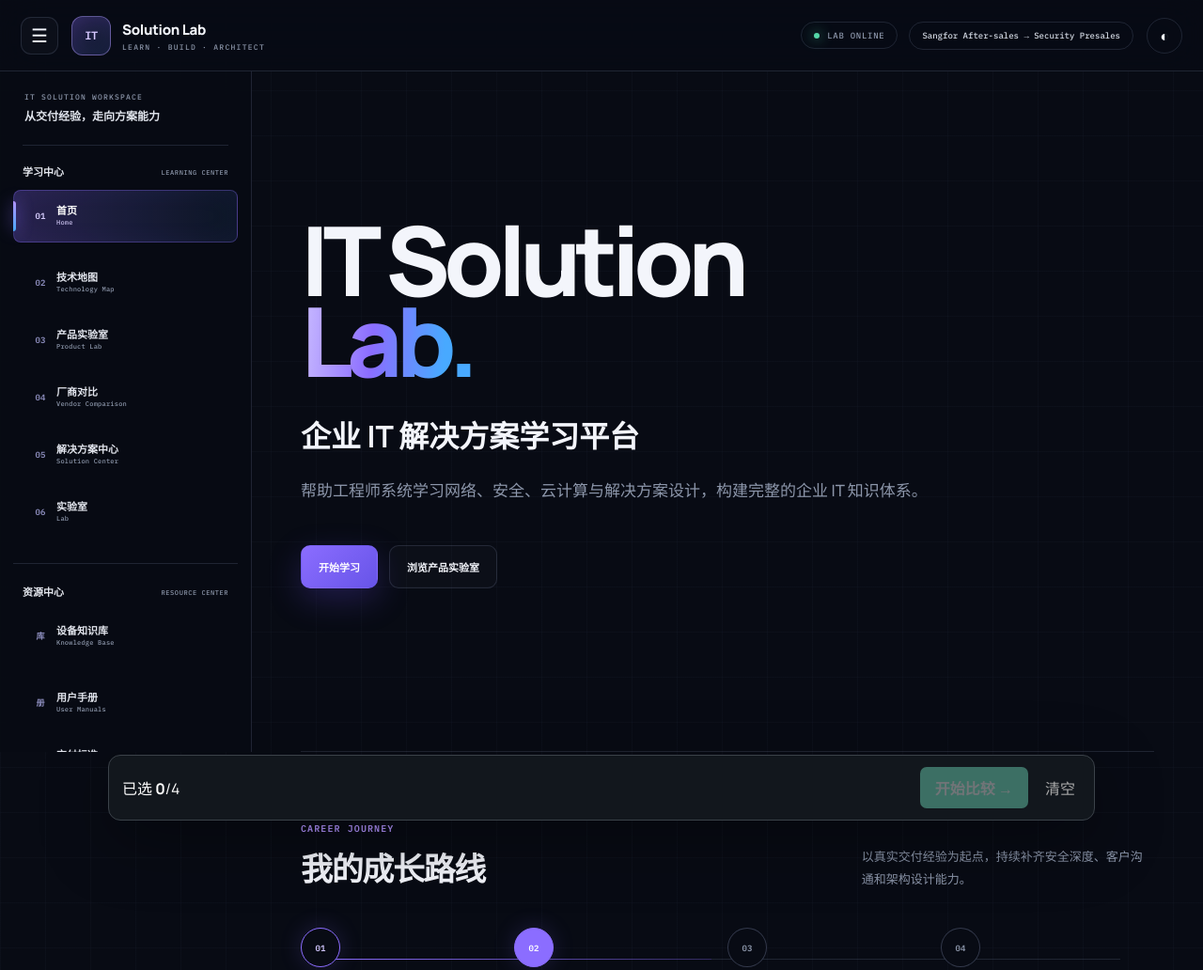
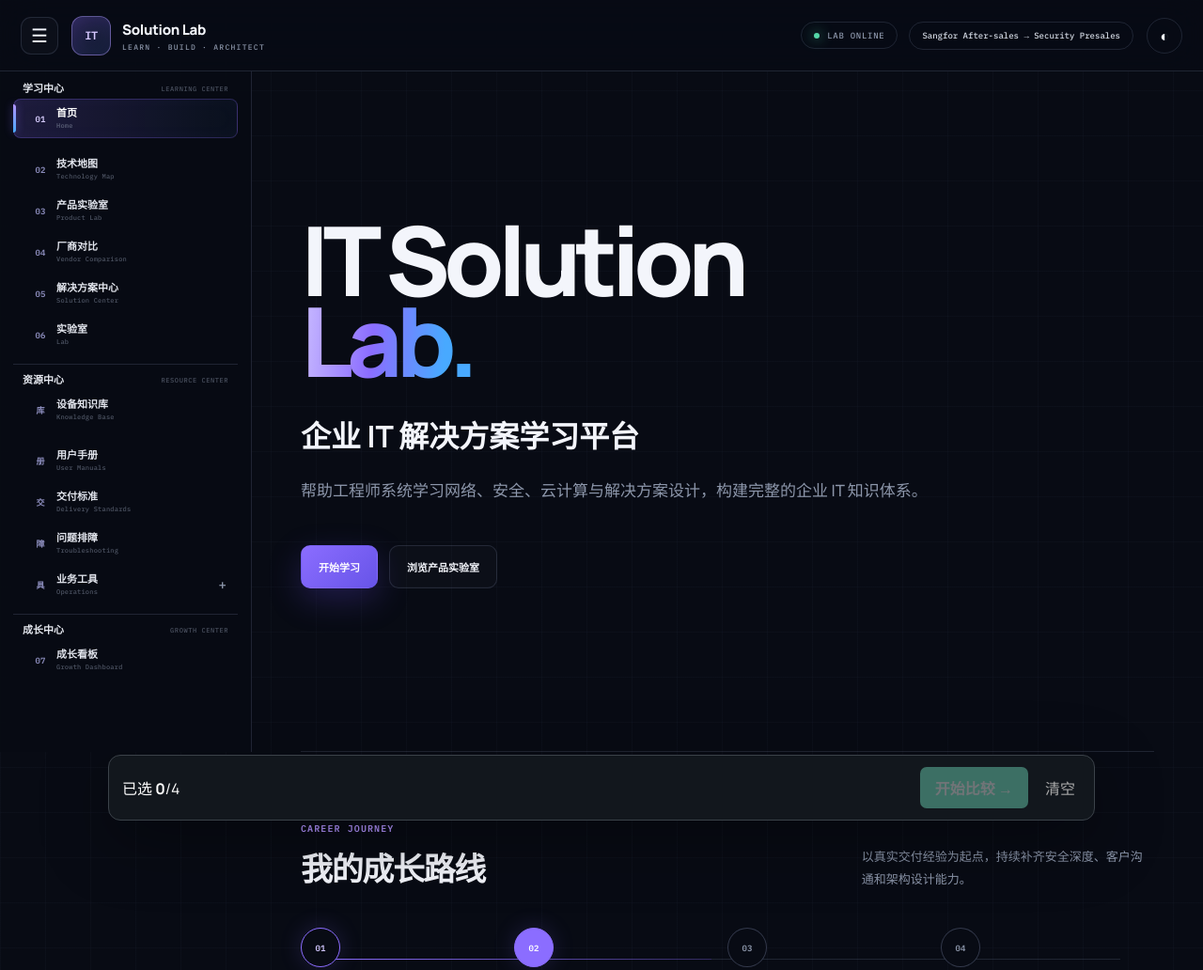
Before and after one commit to coke-at/IT-Solution-Lab, a website: page index.html in a window 1280 px wide. Shown: the top 1032 px of the page at 94% size. Drawn offline with Linux system fonts and the light colour scheme.

Commit message:
Reduce sidebar navigation density

```diff
--- a/index.html
+++ b/index.html
@@ -61,11 +61,15 @@
         <button data-manual><i>册</i><span class="nav-copy"><b>用户手册</b><small>User Manuals</small></span></button>
         <button data-knowledge="delivery"><i>交</i><span class="nav-copy"><b>交付标准</b><small>Delivery Standards</small></span></button>
         <button data-knowledge="trouble"><i>障</i><span class="nav-copy"><b>问题排障</b><small>Troubleshooting</small></span></button>
-        <div class="nav-sublabel"><b>业务工具</b><small>Operations</small></div>
-        <button data-op="ticket"><i>单</i><span class="nav-copy"><b>工单系统</b><small>Ticketing</small></span><em id="ticketMetric">0</em></button>
-        <button data-op="quote"><i>¥</i><span class="nav-copy"><b>报价系统</b><small>Quotation</small></span></button>
-        <button data-op="inquiry"><i>询</i><span class="nav-copy"><b>询价系统</b><small>Inquiry</small></span><em id="inquiryMetric">0</em></button>
-        <button data-op="tender"><i>文</i><span class="nav-copy"><b>招投标工具</b><small>Tender Tools</small></span></button>
+        <div class="nav-tools-menu">
+          <button type="button" class="nav-tools-trigger" data-nav-tools aria-expanded="false" aria-controls="navToolsPanel"><i>具</i><span class="nav-copy"><b>业务工具</b><small>Operations</small></span></button>
+          <div class="nav-tools-panel" id="navToolsPanel" hidden>
+            <button data-op="ticket"><i>单</i><span class="nav-copy"><b>工单系统</b><small>Ticketing</small></span><em id="ticketMetric">0</em></button>
+            <button data-op="quote"><i>¥</i><span class="nav-copy"><b>报价系统</b><small>Quotation</small></span></button>
+            <button data-op="inquiry"><i>询</i><span class="nav-copy"><b>询价系统</b><small>Inquiry</small></span><em id="inquiryMetric">0</em></button>
+            <button data-op="tender"><i>文</i><span class="nav-copy"><b>招投标工具</b><small>Tender Tools</small></span></button>
+          </div>
+        </div>
       </div>
 
       <div class="nav-group" aria-labelledby="nav-growth">
--- a/lab.css
+++ b/lab.css
@@ -96,34 +96,36 @@ button{color:inherit}
 
 .side-nav{
   position:fixed;z-index:70;left:0;top:var(--topbar);bottom:0;width:var(--sidebar);
-  padding:22px 14px 170px;overflow-y:auto;overflow-x:hidden;
+  padding:22px 14px 28px;overflow-y:auto;overflow-x:hidden;
   border-right:1px solid var(--line);background:color-mix(in srgb,var(--bg) 92%,transparent);backdrop-filter:blur(24px);transition:.25s ease;
   scrollbar-width:thin;scrollbar-color:var(--line-strong) transparent;
 }
 .nav-intro{margin:0 10px 22px;padding:0 2px 20px;border-bottom:1px solid var(--line);display:flex;flex-direction:column;gap:7px}
 .nav-intro span{color:var(--muted);font:500 8px 'IBM Plex Mono',monospace;letter-spacing:.15em;text-transform:uppercase}
 .nav-intro strong{font-size:12px;line-height:1.55;color:color-mix(in srgb,var(--ink) 82%,var(--muted));font-weight:600}
-.side-nav nav{display:grid;gap:26px}
+.side-nav nav{display:grid;gap:0}
 .nav-group{display:grid;gap:5px}
-.nav-group+.nav-group{padding-top:24px;border-top:1px solid var(--line)}
+.nav-group+.nav-group{margin-top:18px;padding-top:18px;border-top:1px solid var(--line)}
 .side-nav .nav-label{display:flex;align-items:flex-end;justify-content:space-between;gap:12px;margin:0 10px 9px}
 .nav-label b{color:color-mix(in srgb,var(--ink) 88%,var(--muted));font-size:11px;line-height:1;font-weight:700}
-.nav-label small,.nav-sublabel small{color:var(--muted);font:500 7px 'IBM Plex Mono',monospace;letter-spacing:.08em;text-transform:uppercase}
-.nav-sublabel{display:flex;align-items:center;justify-content:space-between;margin:14px 10px 5px;padding-top:15px;border-top:1px dashed var(--line);color:var(--muted)}
-.nav-sublabel b{font-size:9px;font-weight:600}
+.nav-label small{color:var(--muted);font:500 7px 'IBM Plex Mono',monospace;letter-spacing:.08em;text-transform:uppercase;opacity:.5}
 .side-nav a,.side-nav button{
-  position:relative;width:100%;height:56px;display:grid;grid-template-columns:34px minmax(0,1fr) auto;align-items:center;
+  position:relative;width:100%;height:50px;display:grid;grid-template-columns:34px minmax(0,1fr) auto;align-items:center;
   padding:0 11px;border:1px solid transparent;border-radius:8px;background:transparent;color:var(--muted);text-decoration:none;text-align:left;cursor:pointer;transition:.18s ease;
 }
-.side-nav a:hover,.side-nav button:hover{background:rgba(139,109,255,.07);color:var(--ink);border-color:var(--line)}
-.side-nav a.active{background:linear-gradient(90deg,rgba(139,109,255,.25),rgba(72,169,255,.08));color:var(--ink);border-color:rgba(139,109,255,.34);box-shadow:inset 0 0 28px rgba(139,109,255,.06)}
-.side-nav a.active:before{content:'';position:absolute;left:-1px;width:3px;height:32px;border-radius:0 4px 4px 0;background:linear-gradient(var(--purple-2),var(--blue));box-shadow:0 0 16px rgba(139,109,255,.8)}
+.side-nav a:hover,.side-nav button:hover{background:rgba(139,109,255,.06);color:var(--ink);border-color:var(--line)}
+.side-nav a.active{background:linear-gradient(90deg,rgba(139,109,255,.18),rgba(72,169,255,.045));color:var(--ink);border-color:rgba(139,109,255,.25);box-shadow:inset 0 0 18px rgba(139,109,255,.035)}
+.side-nav a.active:before{content:'';position:absolute;left:-1px;width:3px;height:30px;border-radius:0 4px 4px 0;background:linear-gradient(var(--purple-2),var(--blue));box-shadow:0 0 10px rgba(139,109,255,.48)}
 .side-nav a i,.side-nav button i{font:600 9px 'IBM Plex Mono',monospace;font-style:normal;text-align:center;color:color-mix(in srgb,var(--muted) 78%,var(--purple))}
 .side-nav .nav-copy{min-width:0;display:flex;flex-direction:column;gap:3px;overflow:hidden;white-space:nowrap}
 .nav-copy b{overflow:hidden;text-overflow:ellipsis;color:color-mix(in srgb,var(--ink) 84%,var(--muted));font-size:11px;line-height:1.15;font-weight:650}
-.nav-copy small{overflow:hidden;text-overflow:ellipsis;color:var(--muted);font:500 7px/1.2 'IBM Plex Mono',monospace;letter-spacing:.03em}
-.side-nav a.active .nav-copy b{color:#fff}.side-nav a.active .nav-copy small{color:#c9c0ee}.side-nav a.active i{color:#d8ceff}
+.nav-copy small{overflow:hidden;text-overflow:ellipsis;color:var(--muted);font:500 7px/1.2 'IBM Plex Mono',monospace;letter-spacing:.03em;opacity:.52}
+.side-nav a.active .nav-copy b{color:#fff}.side-nav a.active .nav-copy small{color:var(--muted);opacity:.58}.side-nav a.active i{color:#d8ceff}
 .side-nav em{background:rgba(139,109,255,.2);color:#cfc3ff;font:600 9px 'IBM Plex Mono',monospace;padding:2px 6px;border-radius:999px}
+.nav-tools-trigger:after{content:'+';color:var(--muted);font:500 14px 'IBM Plex Mono',monospace}.nav-tools-trigger[aria-expanded="true"]{background:rgba(139,109,255,.055);border-color:var(--line)}.nav-tools-trigger[aria-expanded="true"]:after{content:'-'}
+.nav-tools-panel{display:grid;gap:3px;margin:4px 0 2px 28px;padding:5px 0 5px 7px;border-left:1px solid var(--line)}
+.nav-tools-panel[hidden]{display:none}
+.nav-tools-panel button{height:44px;grid-template-columns:28px minmax(0,1fr) auto;padding:0 8px}.nav-tools-panel .nav-copy b{font-size:10px}.nav-tools-panel .nav-copy small{font-size:6px}
 .side-foot{position:relative;display:flex;flex-direction:column;margin:28px 8px 0;padding:15px;border:1px solid var(--line);border-radius:12px;background:linear-gradient(145deg,rgba(139,109,255,.11),rgba(72,169,255,.04));color:var(--muted)}
 .side-foot>span{font:500 8px 'IBM Plex Mono',monospace;letter-spacing:.12em;text-transform:uppercase}
 .side-foot b{margin:6px 0 5px;color:var(--ink);font-size:13px}
@@ -270,9 +272,10 @@ dialog::backdrop{background:rgba(3,5,10,.78);backdrop-filter:blur(8px)}
 
 body.nav-closed{--sidebar:82px}
 .nav-closed .side-nav{width:82px;padding-left:10px;padding-right:10px}
-.nav-closed .nav-intro,.nav-closed .nav-label,.nav-closed .nav-sublabel,.nav-closed .side-nav a span,.nav-closed .side-nav button span,.nav-closed .side-nav em,.nav-closed .side-foot{display:none}
+.nav-closed .nav-intro,.nav-closed .nav-label,.nav-closed .side-nav a span,.nav-closed .side-nav button span,.nav-closed .nav-tools-trigger:after,.nav-closed .side-nav em,.nav-closed .side-foot{display:none}
 .nav-closed .side-nav nav{gap:5px}.nav-closed .nav-group{gap:5px}.nav-closed .nav-group+.nav-group{padding-top:10px}
 .nav-closed .side-nav a,.nav-closed .side-nav button{grid-template-columns:1fr;padding:0}
+.nav-closed .nav-tools-panel{display:none}
 .nav-closed .workspace-main,.nav-closed .site-footer{margin-left:82px}
 
 html.light .hero-system,html.light .technology-card,html.light .product-lab-card,html.light .future-vendor-card,html.light .vendor-fit,html.light .scenario-card,html.light .solution-case,html.light .active-lab{background:linear-gradient(145deg,rgba(255,255,255,.92),rgba(239,243,251,.88))}
@@ -301,6 +304,11 @@ html.light .vendor-map .vendor-card>button{color:var(--purple)!important}
   .vendor-fit-grid,.solution-bottom-grid,.lab-record-grid{grid-template-columns:1fr 1fr}.vendor-fit-grid article:last-child,.solution-bottom-grid article:last-child,.lab-record-grid article:last-child{grid-column:1/-1}
   .scenario-card,.solution-case,.active-lab{grid-template-columns:1fr}.scenario-side,.case-overview,.lab-info{border-right:0;border-bottom:1px solid var(--line)}
   .dashboard-grid{grid-template-columns:1fr}
+}
+
+@media(max-height:820px) and (min-width:821px){
+  .side-nav{padding-top:12px}.nav-intro,.side-foot{display:none}.nav-group{gap:2px}.nav-group+.nav-group{margin-top:10px;padding-top:10px}.side-nav .nav-label{margin-bottom:4px}
+  .side-nav a,.side-nav button{height:42px}.nav-tools-panel button{height:40px}
 }
 
 @media(max-width:820px){
--- a/portal.js
+++ b/portal.js
@@ -160,6 +160,14 @@
     menu.setAttribute('aria-expanded', String(document.body.classList.contains('nav-open')));
   }));
 
+  const navToolsToggle = document.querySelector('[data-nav-tools]');
+  const navToolsPanel = document.querySelector('#navToolsPanel');
+  navToolsToggle?.addEventListener('click', () => {
+    const expanded = navToolsToggle.getAttribute('aria-expanded') === 'true';
+    navToolsToggle.setAttribute('aria-expanded', String(!expanded));
+    navToolsPanel.hidden = expanded;
+  });
+
   const root = document.documentElement;
   const themeButton = document.querySelector('#theme');
   root.classList.remove('dark');
```
